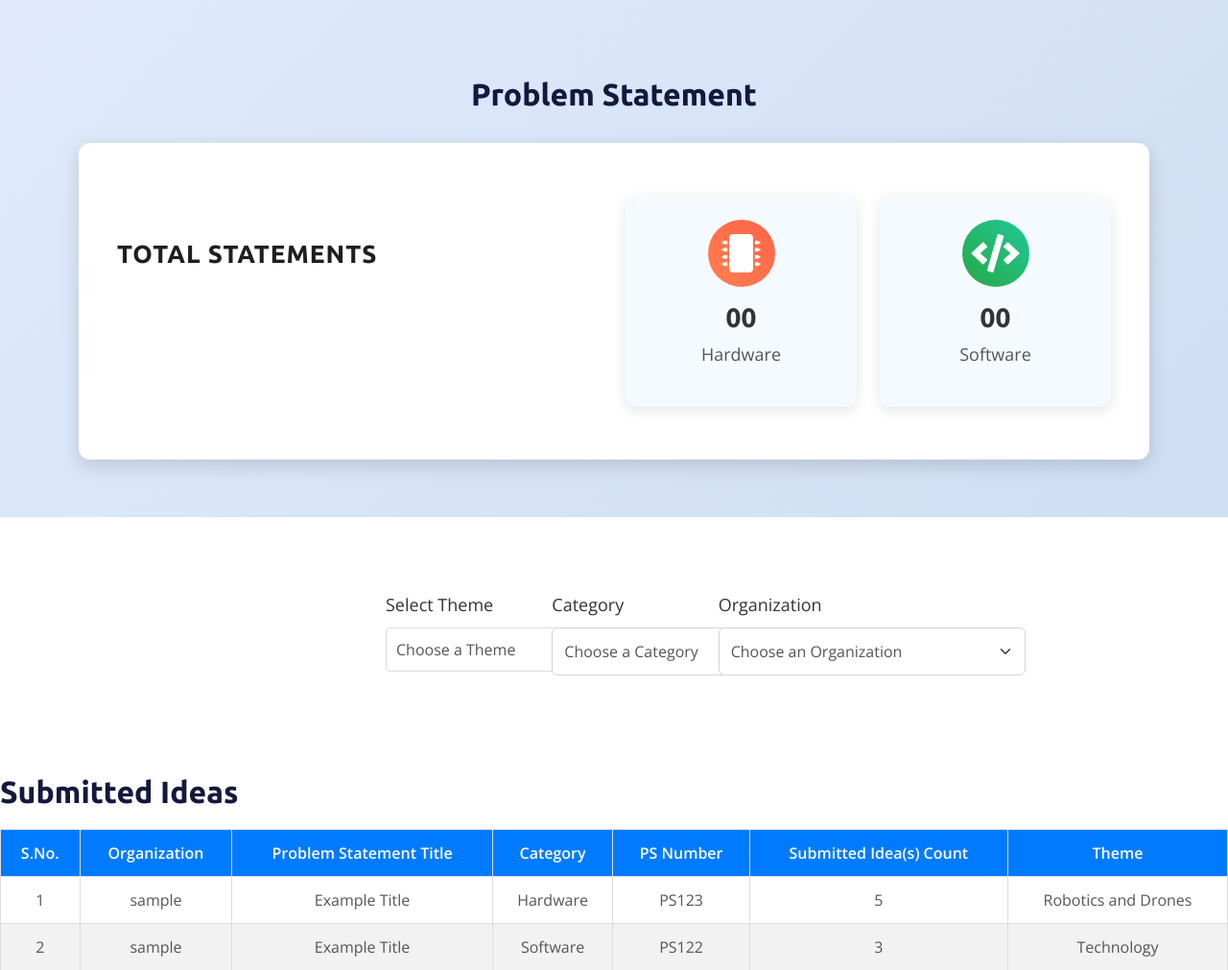
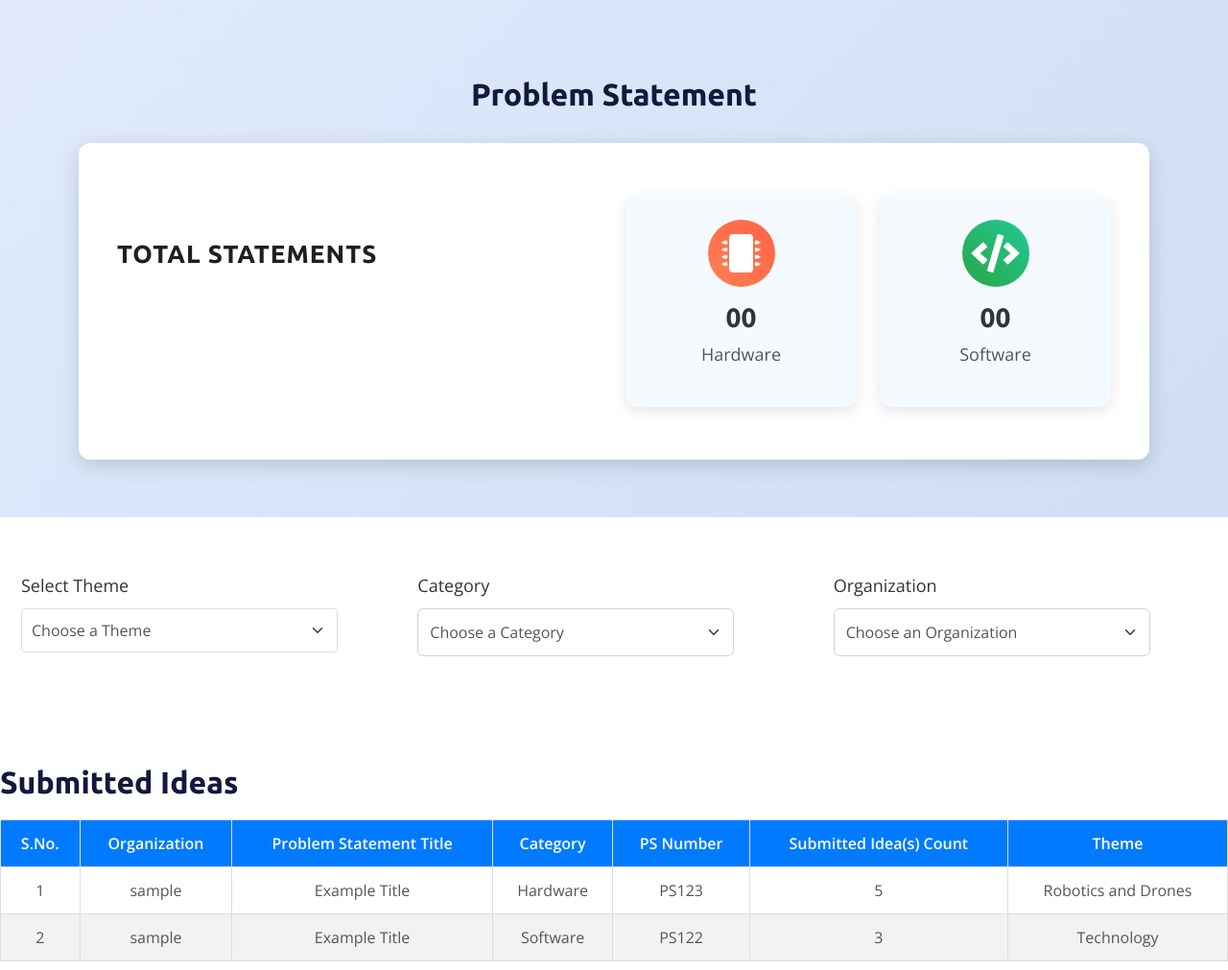
Before and after one commit to InnovativeSPIN/NSCET-HACKATHON-MANAGEMENT, a PHP site: page /Problem_Statements.html in a window 1280 px wide. Shown: the part 71-1082 px from the top of the page at 96% size. Run offline with PHP 8.4, Linux system fonts and the light colour scheme; some libraries are stand-ins or nearby versions.

Commit message:
problem statement.html add Category Organization

```diff
--- a/Problem_Statements.html
+++ b/Problem_Statements.html
@@ -136,9 +136,9 @@
 <!-- Container for all selection sections -->
 <div class="container mt-5">
     <div class="row">
-        <!-- Theme Selection -->
+        <!-- Section 1 -->
         <div class="col-md-4 mb-4">
-            <div class="theme-selection">
+            <div class="section-one">
                 <label for="theme-select">Select Theme</label>
                 <select id="theme-select" class="form-select">
                     <option value="">Choose a Theme</option>
@@ -164,9 +164,9 @@
             </div>
         </div>
 
-        <!-- Category Selection -->
+        <!-- Section 2 -->
         <div class="col-md-4 mb-4">
-            <div class="theme-selection">
+            <div class="section-two">
                 <label for="category-select">Category</label>
                 <select id="category-select" class="form-select">
                     <option value="">Choose a Category</option>
@@ -176,9 +176,9 @@
             </div>
         </div>
 
-        <!-- Organization Selection -->
+        <!-- Section 3 -->
         <div class="col-md-4 mb-4">
-            <div class="theme-selection">
+            <div class="section-three">
                 <label for="organization-select">Organization</label>
                 <select id="organization-select" class="form-select">
                     <option value="">Choose an Organization</option>
@@ -190,6 +190,7 @@
         </div>
     </div>
 </div>
+
 
         <!-- Table Start -->
         <div class="row mt-5">
--- a/css/style.css
+++ b/css/style.css
@@ -995,20 +995,46 @@ footer a:hover {
 }
 
 
-/* Theme Selection Styles */
-.theme-selection {
-    margin-top: 30px;
-    width: 420px;
-    padding-left: 100px;
-    margin-left: -90px;
+/* Section One Styles */
+.section-one {
+    /* Custom styles for Section One */
+    padding: 10px;
+
+    border-radius: 5px;
+    width: 350px;
+    margin-left: -380px;
 }
 
-.theme-selection label {
-    display: inline-block;
+/* Section Two Styles */
+.section-two {
+    /* Custom styles for Section Two */
+    padding: 10px;
+
+    border-radius: 5px;
+    width: 350px;
+    margin-left:-140px;
+}
+
+/* Section Three Styles */
+.section-three {
+    /* Custom styles for Section Three */
+    padding: 10px;
+
+    border-radius: 5px;
+    width: 350px;
+    margin-left: 120px;
+}
+
+/* Common Styles for Labels */
+.section-one label,
+.section-two label,
+.section-three label {
+    display: block;
     font-size: 18px;
     margin-bottom: 10px;
     color: #333;
 }
+
 
 #theme-select {
     width: 100%;
```
